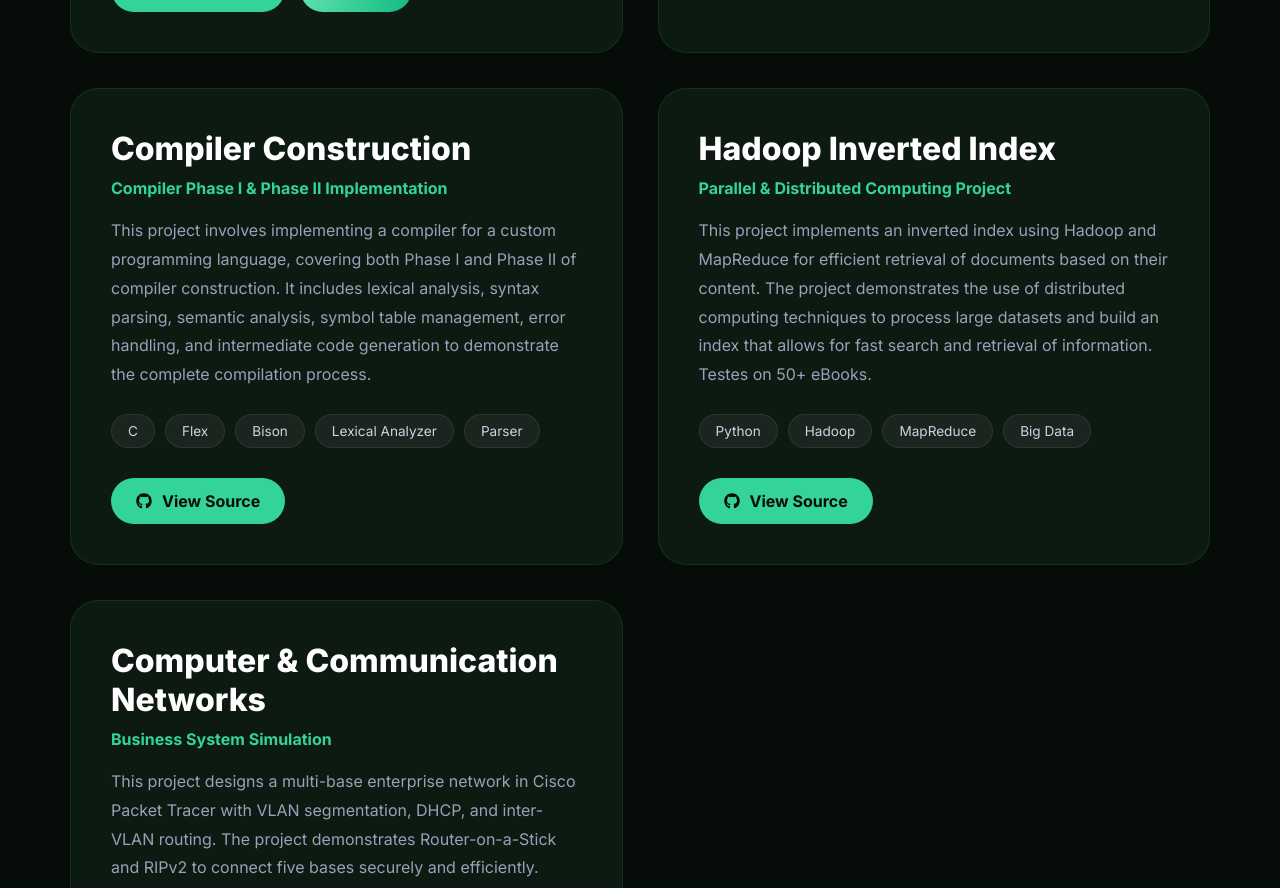
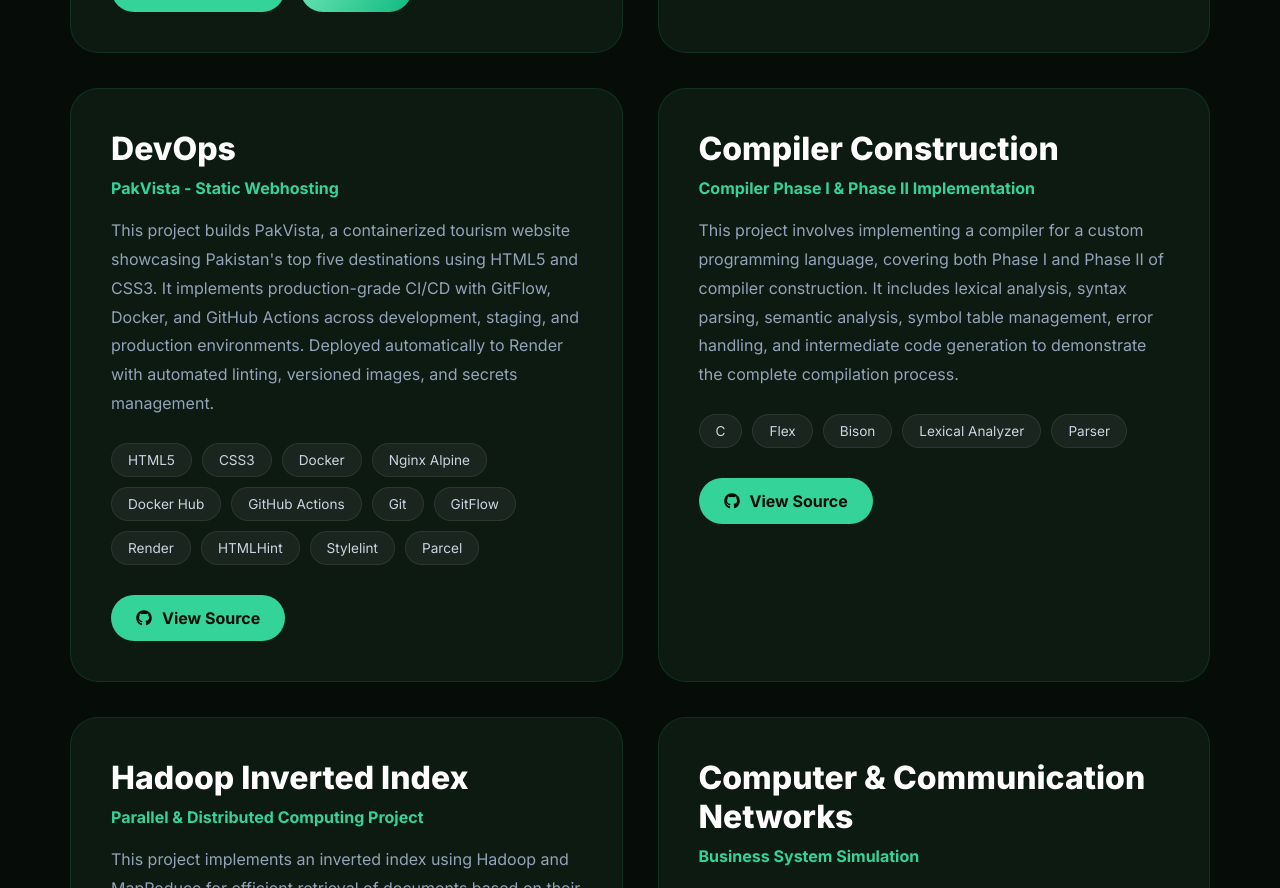
Before and after one commit to talha-xml/Portfolio, a React (Create React App) app: page / in a window 1280 px wide. Shown: the part 6060-6948 px from the top of the page. Built offline with nearby package versions, Linux system fonts and the light colour scheme.

Commit message:
Updated Project's Description

```diff
--- a/src/pages/Projects.js
+++ b/src/pages/Projects.js
@@ -62,7 +62,26 @@ function Projects() {
       github: 'https://github.com/talha-xml/PokeDex',
       website: 'https://pokedex-xk5m.onrender.com/'
     },
-
+    {
+      title: 'DevOps',
+      subtitle: 'PakVista - Static Webhosting',
+      description:
+        "This project builds PakVista, a containerized tourism website showcasing Pakistan's top five destinations using HTML5 and CSS3. It implements production-grade CI/CD with GitFlow, Docker, and GitHub Actions across development, staging, and production environments. Deployed automatically to Render with automated linting, versioned images, and secrets management.",
+      technologies: [
+        'HTML5',
+        'CSS3',
+        'Docker',
+        'Nginx Alpine',
+        'Docker Hub',
+        'GitHub Actions',
+        'Git',
+        'GitFlow',
+        'Render',
+        'HTMLHint',
+        'Stylelint',
+        'Parcel'
+      ]
+    },
     {
       title: 'Compiler Construction',
       subtitle: 'Compiler Phase I & Phase II Implementation',
```
